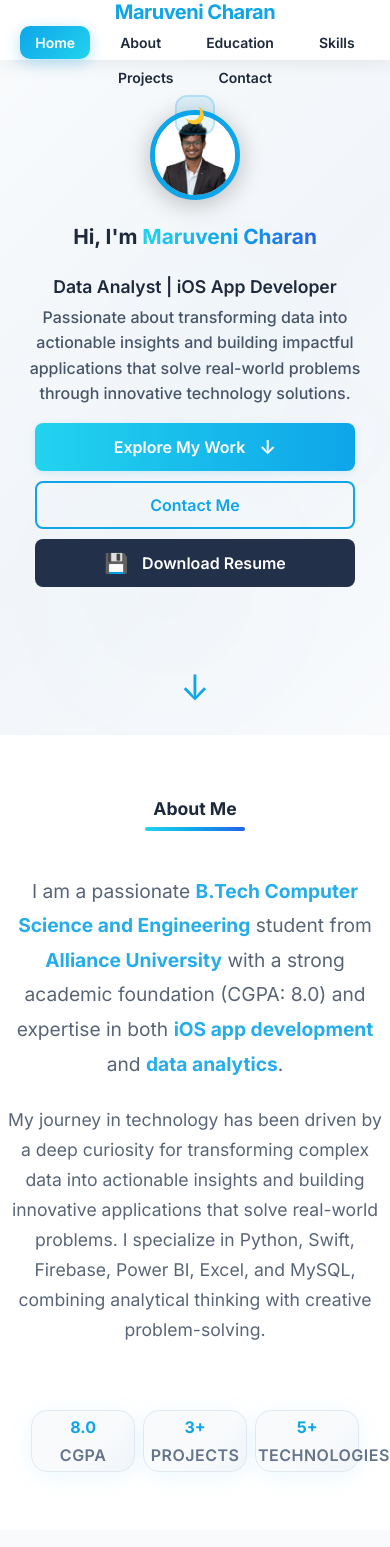
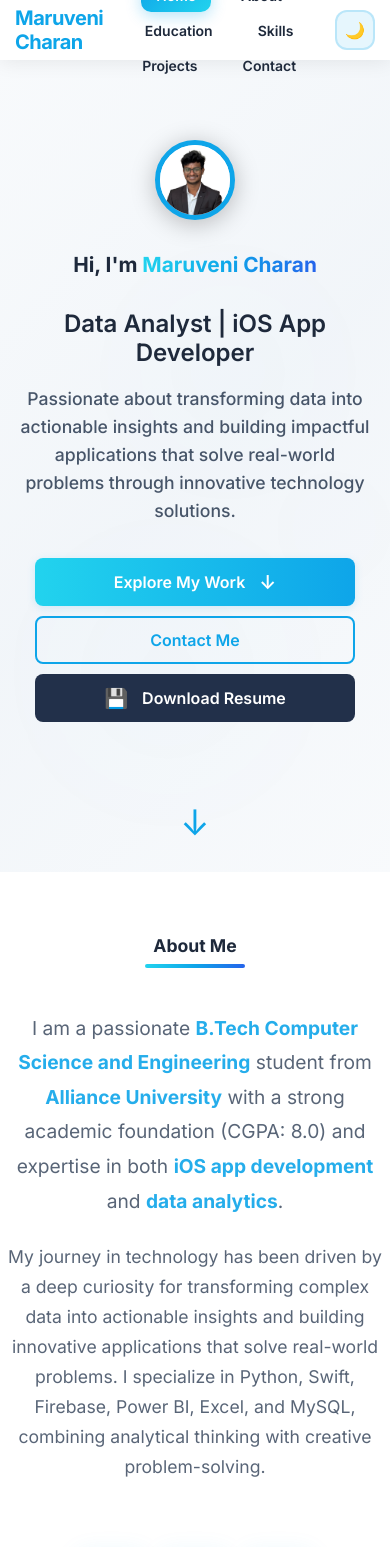
Before and after one commit to charan2319/Portfolio, a React (Create React App) app: page / in a window 390 px wide. Shown: the top 1547 px of the page. Built offline with nearby package versions, Linux system fonts and the light colour scheme.

Commit message:
updated css code

```diff
--- a/src/App.css
+++ b/src/App.css
@@ -4444,65 +4444,26 @@ footer {
 }
 
 @media (max-width: 600px) {
-  .custom-navbar {
-    flex-direction: column;
-    align-items: stretch;
-    padding: 10px 0;
-    min-height: unset;
-  }
-  .navbar-left {
-    width: 100%;
-    display: flex;
+  .about-stats {
+    flex-direction: row;
+    gap: 6px;
     justify-content: center;
-    margin-bottom: 8px;
-  }
-  .logo {
-    font-size: 1.3rem;
+    flex-wrap: wrap;
+  }
+  .stat-card {
+    flex: 1 1 0;
+    min-width: 60px;
+    max-width: 90px;
+    padding: 8px 2px;
+    font-size: 0.92rem;
     text-align: center;
-    width: 100%;
-  }
-  .navbar-menu {
-    width: 100%;
-    justify-content: center;
-    gap: 0.8rem;
+    word-break: break-word;
+    box-sizing: border-box;
+  }
+  .stat-number {
     font-size: 1rem;
-    flex-wrap: wrap;
-    margin-bottom: 8px;
-  }
-  .navbar-right {
-    width: 100%;
-    display: flex;
-    justify-content: center;
-    margin-bottom: 8px;
-  }
-  .darkmode-toggle {
-    margin: 0 auto;
-    font-size: 1.5rem;
-    padding: 6px 12px;
-    border-radius: 12px;
-  }
-  .hero-section {
-    padding: 24px 4px 12px 4px;
-    text-align: center;
-  }
-  .hero-profile-img-wrapper {
-    margin: 0 auto 1rem auto;
-  }
-  .profile-img-hero {
-    width: 90px;
-    height: 90px;
-    margin: 0 auto;
-  }
-  .hero-title {
-    font-size: 1.3rem;
-    margin-top: 0.5rem;
-  }
-  .hero-subtitle {
-    font-size: 1.1rem;
-    margin-bottom: 0.5rem;
-  }
-  .hero-desc {
-    font-size: 1rem;
-    margin-bottom: 1rem;
-  }
-}
+  }
+  .stat-label {
+    font-size: 0.85rem;
+  }
+}
```
